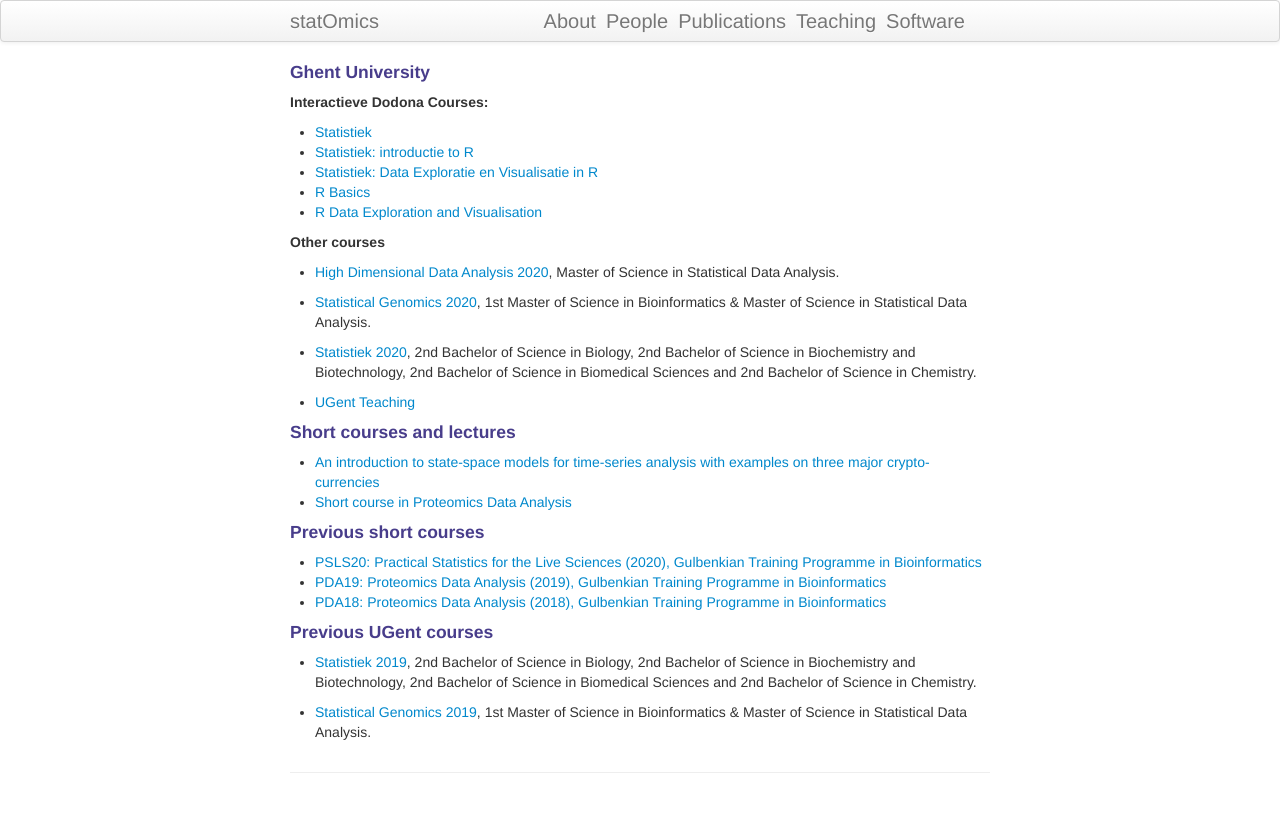
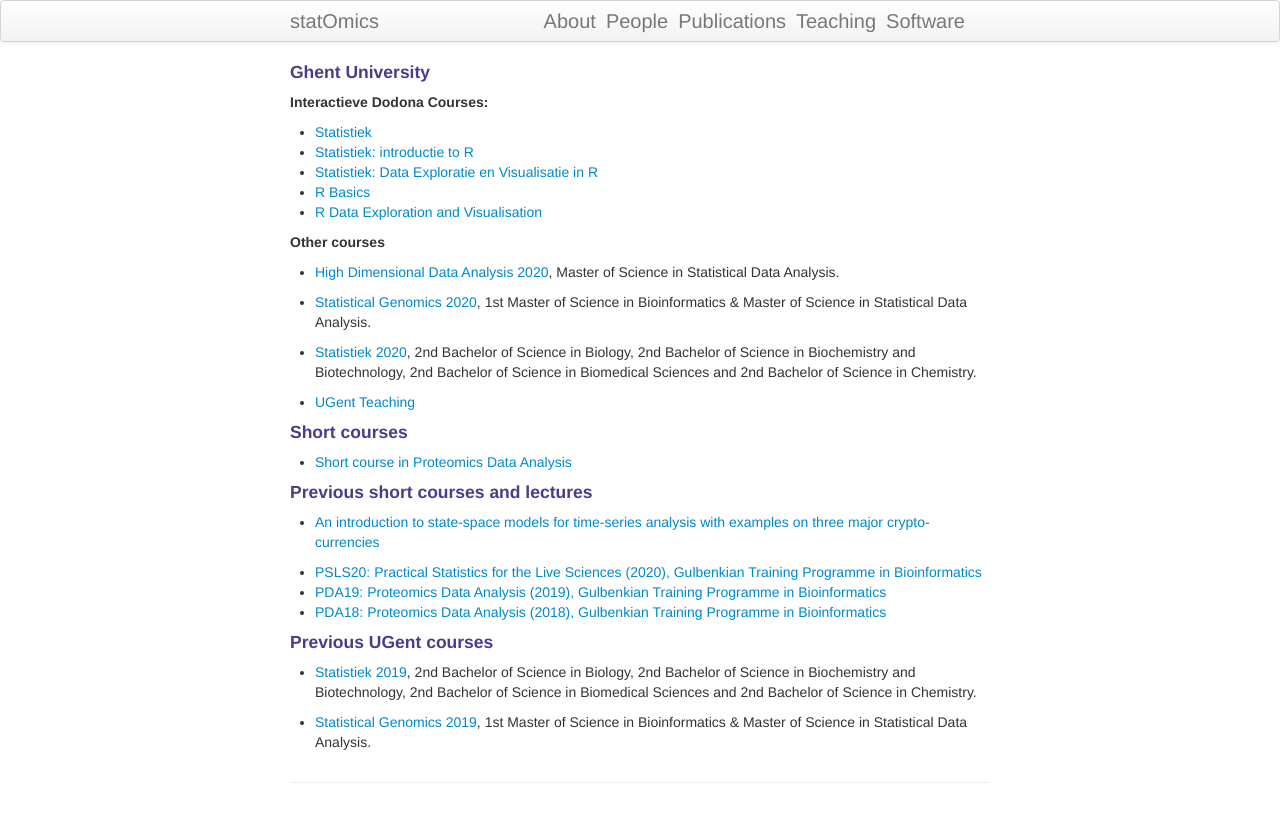
Before and after one commit to statOmics/statOmics.github.io, a Jekyll site: the page built from pages/teaching.md, in a window 1280 px wide. Shown: the top 822 px of the page. Built offline with Jekyll 4.4.1, drawn with Linux system fonts in a browser that asks for light colours; some of the changed lines change nothing that is shown.

Commit message:
link to PDA21

```diff
--- a/pages/teaching.md
+++ b/pages/teaching.md
@@ -20,12 +20,14 @@
 
 - [UGent Teaching](https://telefoonboek.ugent.be/nl/people/801001441317)
 
-#### Short courses and lectures
+#### Short courses
+
+- [Short course in Proteomics Data Analysis](https://statomics.github.io/PDA21/)
+
+#### Previous short courses and lectures
 
 - [An introduction to state-space models for time-series analysis with examples on three major crypto-currencies](https://statomics.github.io/StateSpaceCrypto/)
-- [Short course in Proteomics Data Analysis](https://statomics.github.io/pda/)
 
-#### Previous short courses
 - [PSLS20: Practical Statistics for the Live Sciences (2020), Gulbenkian Training Programme in Bioinformatics](https://gtpb.github.io/PSLS20/)
 - [PDA19: Proteomics Data Analysis (2019), Gulbenkian Training Programme in Bioinformatics](https://gtpb.github.io/PDA19/)
 - [PDA18: Proteomics Data Analysis (2018), Gulbenkian Training Programme in Bioinformatics](https://gtpb.github.io/PDA18/)
```
Also changed, not shown: 2 other files.
